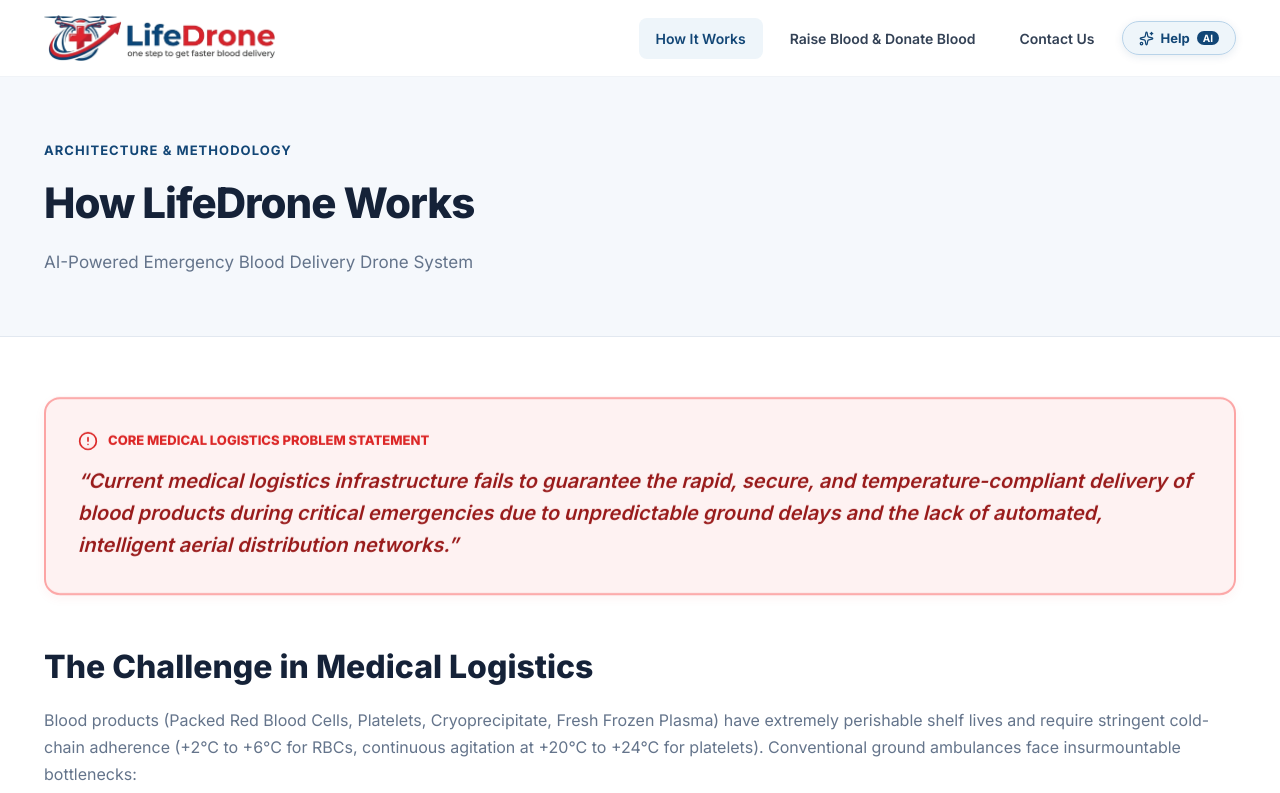
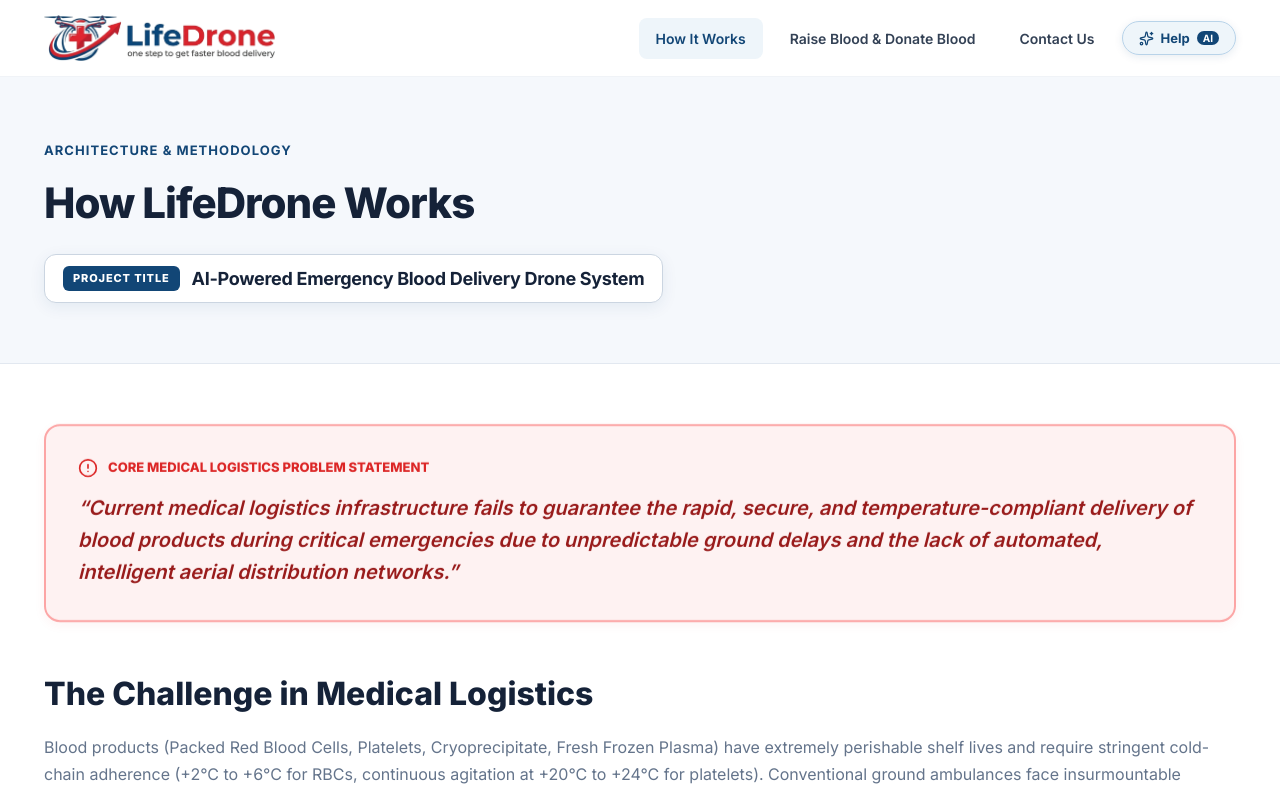
Before and after one commit to Thotayeshwanth/AI-Powered-Emergency-Blood-Delivery-Drone-System, a React (Vite) app in the folder frontend/: page /how-it-works in a window 1280 px wide. Shown: the top 793 px of the page. Built offline with nearby package versions, Linux system fonts and the light colour scheme; no server answers.

Commit message:
style: highlight Project Title with elegant badge in How It Works page

```diff
--- a/frontend/src/pages/HowItWorks.jsx
+++ b/frontend/src/pages/HowItWorks.jsx
@@ -72,9 +72,47 @@ export default function HowItWorks() {
           <h1 style={{ fontSize: '42px', fontWeight: '800', color: '#152238', margin: '10px 0 16px 0', letterSpacing: '-1px' }}>
             How LifeDrone Works
           </h1>
-          <p style={{ fontSize: '17px', color: '#64748B', maxWidth: '720px' }}>
-            AI-Powered Emergency Blood Delivery Drone System
-          </p>
+
+          {/* Highlighted Project Title Badge */}
+          <div
+            style={{
+              display: 'inline-flex',
+              flexWrap: 'wrap',
+              alignItems: 'center',
+              gap: '12px',
+              backgroundColor: '#FFFFFF',
+              border: '1.5px solid #CBD5E1',
+              borderRadius: '12px',
+              padding: '10px 18px',
+              boxShadow: '0 4px 16px rgba(18, 70, 118, 0.08)',
+              marginTop: '4px'
+            }}
+          >
+            <span
+              style={{
+                fontSize: '11px',
+                fontWeight: '800',
+                color: '#FFFFFF',
+                backgroundColor: '#124676',
+                padding: '4px 10px',
+                borderRadius: '6px',
+                textTransform: 'uppercase',
+                letterSpacing: '0.08em'
+              }}
+            >
+              Project Title
+            </span>
+            <span
+              style={{
+                fontSize: '18px',
+                fontWeight: '700',
+                color: '#152238',
+                letterSpacing: '-0.3px'
+              }}
+            >
+              AI-Powered Emergency Blood Delivery Drone System
+            </span>
+          </div>
         </div>
       </div>
 
```
